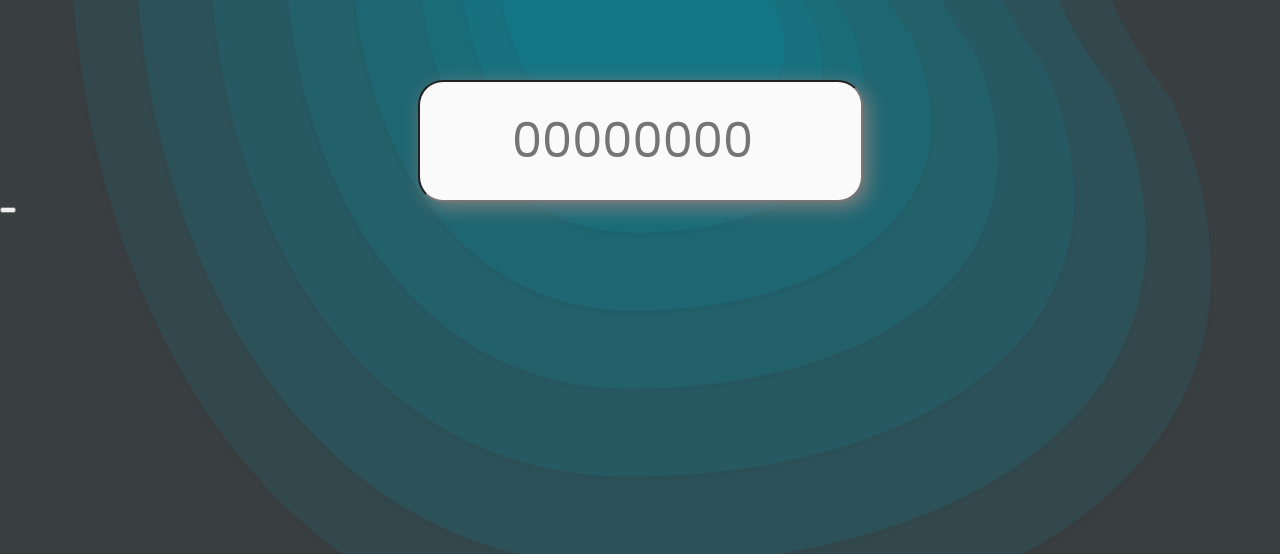
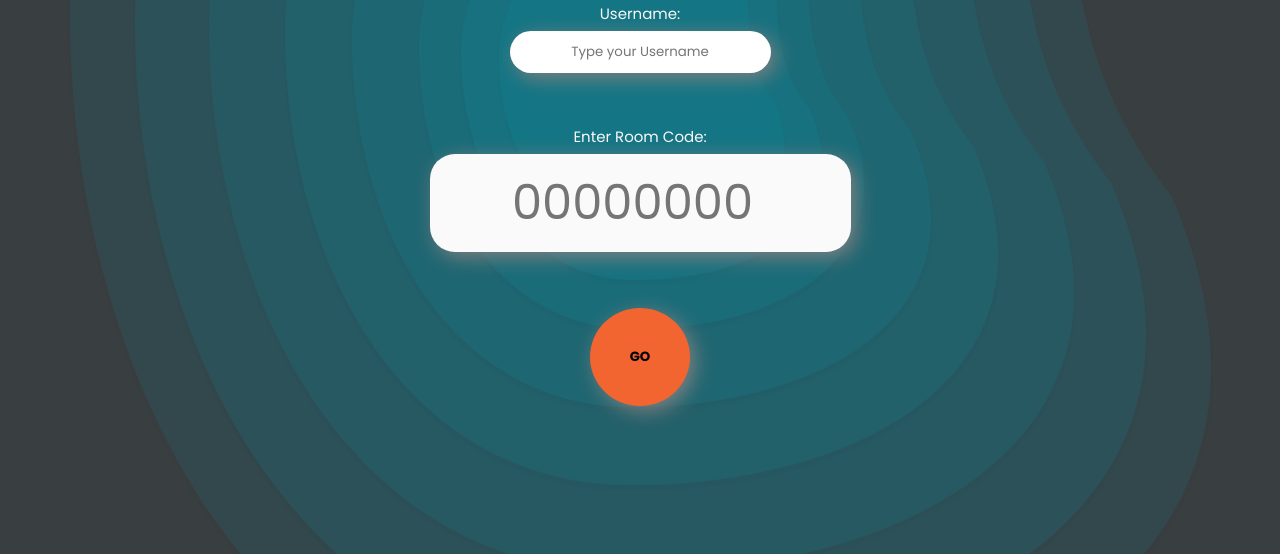
Before and after one commit to TakashiGianz/FunPhone, a website: page gamepad/index.html in a window 1280 px wide. Shown: the part 246-800 px from the top of the page. Drawn offline with Linux system fonts and the light colour scheme.

Commit message:
Script, Button, Name, required

```diff
--- a/api/index.js
+++ b/api/index.js
@@ -9,7 +9,7 @@ app.use("/", express.static("console"));
 app.use("/mobile", express.static("gamepad"));
 
 app.get("/api", (req, res) => {
-  res.json({ sala: "12345678" });
+  res.json({ sala: "22334455" });
 });
 
 app.post("/api", (req, res) => {
--- /dev/null
+++ b/gamepad/assets/codeForm.css
@@ -0,0 +1,79 @@
+.codeForm {
+  display: flex;
+  flex-direction: column;
+  justify-content: space-between;
+  align-items: center;
+  width: 42.1rem;
+  height: 50vh;
+  margin-left: auto;
+  margin-right: auto;
+  margin-top: 5rem;
+}
+
+.username{
+  display: flex;
+  flex-direction: column;
+  align-items: center;
+}
+
+.username__label {
+  font-family: Poppins, sans-serif;
+  color: var(--white);
+  font-size: 1.5rem;
+}
+
+.username__input {
+  margin-top: 1rem;
+  height: 4rem;
+  border: none;
+  border-radius: 2.5rem;
+  text-align: center;
+  box-shadow: 0.5rem 0.5rem 2rem grey;
+  font-family: Poppins, sans-serif;
+}
+
+.roomCode{
+  display: flex;
+  flex-direction: column;
+  align-items: center;
+}
+
+.roomCode__label {
+  font-family: Poppins, sans-serif;
+  color: var(--white);
+  font-size: 1.5rem;
+}
+
+.roomCode__input {
+  margin-top: 1rem;
+  border: none;
+  font-family: Poppins, sans-serif;
+  font-size: 4.8rem;
+  text-align: center;
+  background-color: var(--white);
+  box-shadow: 0.5rem 0.5rem 2rem grey;
+  border-radius: 2.5rem;
+  padding: 0;
+  height: 9.8rem;
+  width: 42.1rem;
+}
+
+.roomCode__input:focus {
+  outline: none;
+}
+
+.roomCode__button {
+  border: none;
+  font-family: Poppins, sans-serif;
+  font-weight: bold;
+  background-color: var(--orange);
+  height: 9.8rem;
+  border-radius: 100%;
+  width: 10rem;
+  box-shadow: 0.5rem 0.5rem 2rem grey;
+}
+
+.roomCode__button:hover {
+  opacity: .6;
+  transition: .5s;
+}
--- a/gamepad/assets/inputBox.css
+++ /dev/null
@@ -1,17 +0,0 @@
-.inputCodeBox {
-  align-items: center;
-  background-color: var(--white);
-  box-shadow: 0.5rem 0.5rem 2rem grey;
-  border-radius: 2.5rem;
-  display: flex;
-  font-family: Poppins, sans-serif;
-  font-size: 4.8rem;
-  padding: 10px;
-  text-align: center;
-  justify-content: center;
-  height: 9.8rem;
-  margin-left: auto;
-  margin-right: auto;
-  margin-top: 10rem;
-  width: 42.1rem;
-}
--- a/gamepad/index.html
+++ b/gamepad/index.html
@@ -14,19 +14,44 @@
     <link rel="stylesheet" href="assets/global.css" />
     <link rel="stylesheet" href="assets/style.css" />
     <link rel="stylesheet" href="assets/users.css" />
-    <link rel="stylesheet" href="assets/inputBox.css" />
+    <link rel="stylesheet" href="assets/codeForm.css" />
     <title>FunPhone</title>
   </head>
   <body class="background">
     <header class="upperText">
       <h1 class="upperText__title">FunPhone</h1>
-      <p class="upperText__subtitle">
-        Enter Room Code
-      </p>
     </header>
     <main>
-          <input class="inputCodeBox" type="number" name="inputCodeBox" placeholder="00000000">
-          <button for="inputCodeBox"> </button>
+      <form class="codeForm">
+        <div class="username">
+          <label class="username__label" for="username">
+            Username:
+          </label>
+          <input
+            type="text"
+            name="Username"
+            id="username"
+            placeholder="Type your Username"
+            class="username__input"
+            maxlength="12"
+            required
+          />
+        </div>
+        <div class="roomCode">
+        <label class="roomCode__label" for="roomCode">
+          Enter Room Code:
+        </label>
+        <input
+          class="roomCode__input"
+          type="number"
+          name="roomCode"
+          id="roomCode"
+          placeholder="00000000"
+          required
+        />
+      </div>
+        <button class="roomCode__button">GO</button>
+      </form>
     </main>
   </body>
 </html>
```
Also changed, not shown: console/index.html (+2 -17 lines), console/script.js (added, +12 -0 lines), gamepad/assets/codeBox.css (deleted, +0 -18 lines).
